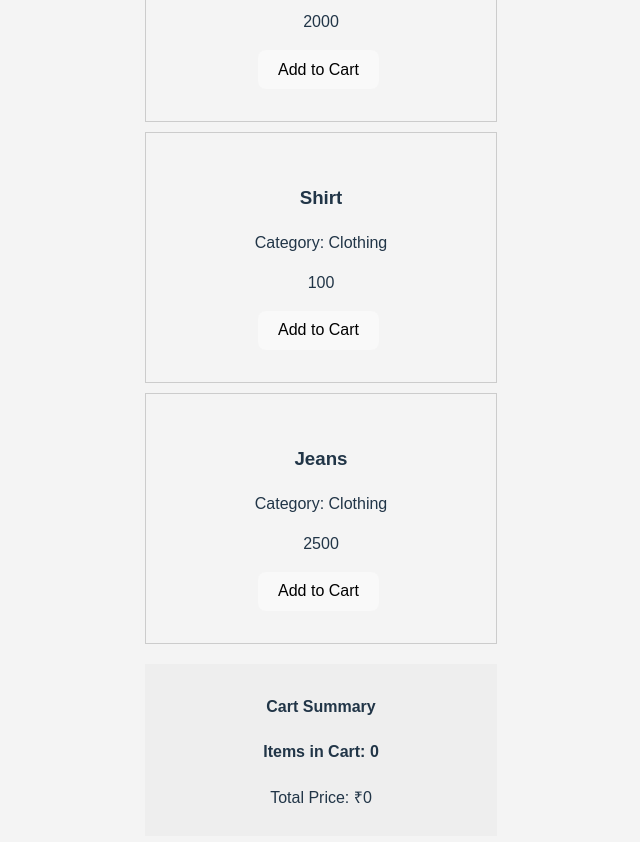
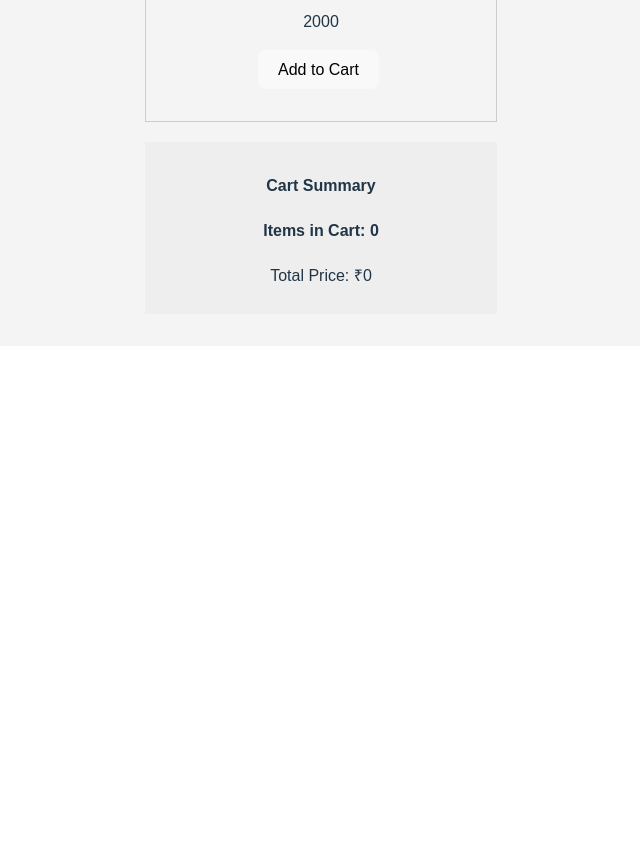
Before and after one commit to udaykumarstylish-wq/shopping-cart-react, a React (Vite) app: page / in a window 1280 px wide. Shown: the part 580-1422 px from the top of the page, without its empty margins (319-959 px from the left). After the commit the page ends 926 px from the top, so only its background shows below. Built offline with nearby package versions, Linux system fonts and the light colour scheme.

Commit message:
Added cart UI

```diff
--- a/src/data/Products.js
+++ b/src/data/Products.js
@@ -1,8 +1,6 @@
 const Products = [
 {id:1, name:"Laptop", price:5000, category:"Electronics"},
 {id:2, name:"Phone", price:2000, category:"Electroics"},
-{id:3, name:"Shirt", price:100, category:"Clothing"},
-{id:4, name:"Jeans", price:2500, category:"Clothing"}
 ];
 
 export default Products;
```
